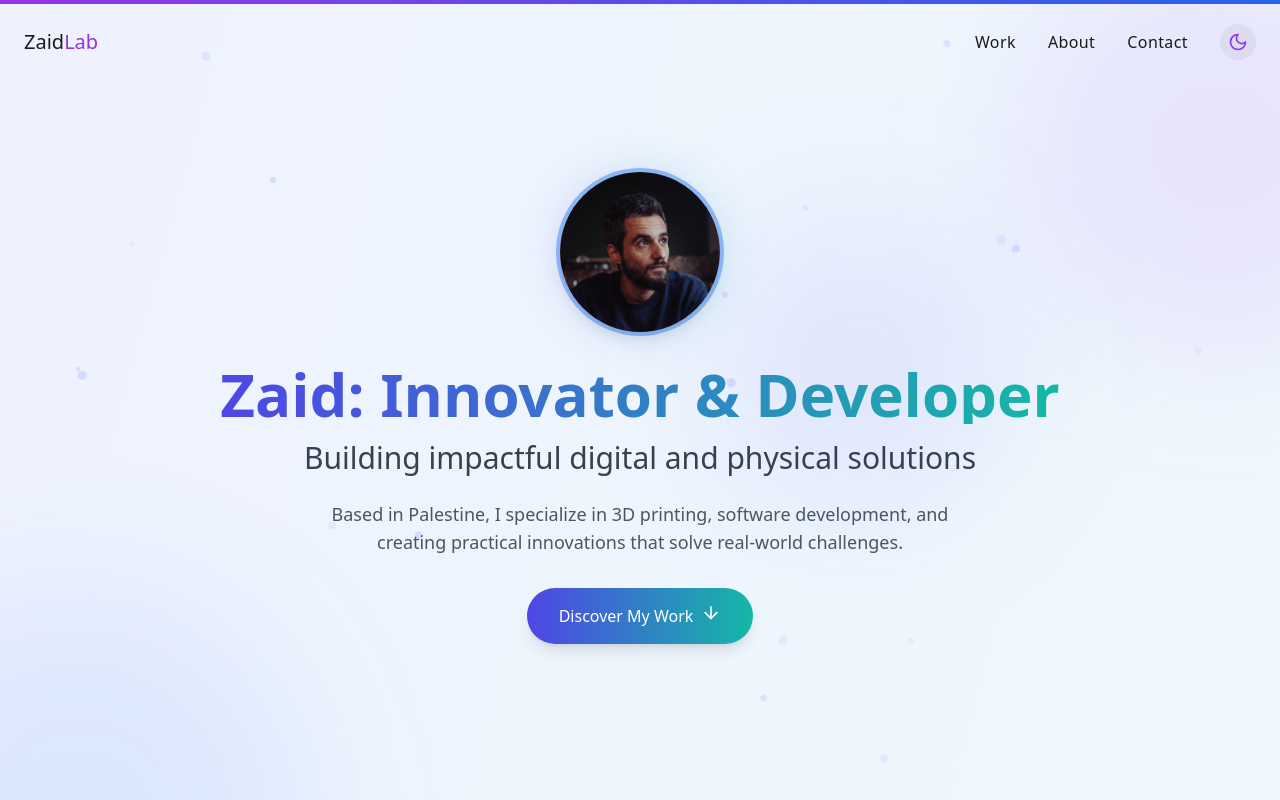
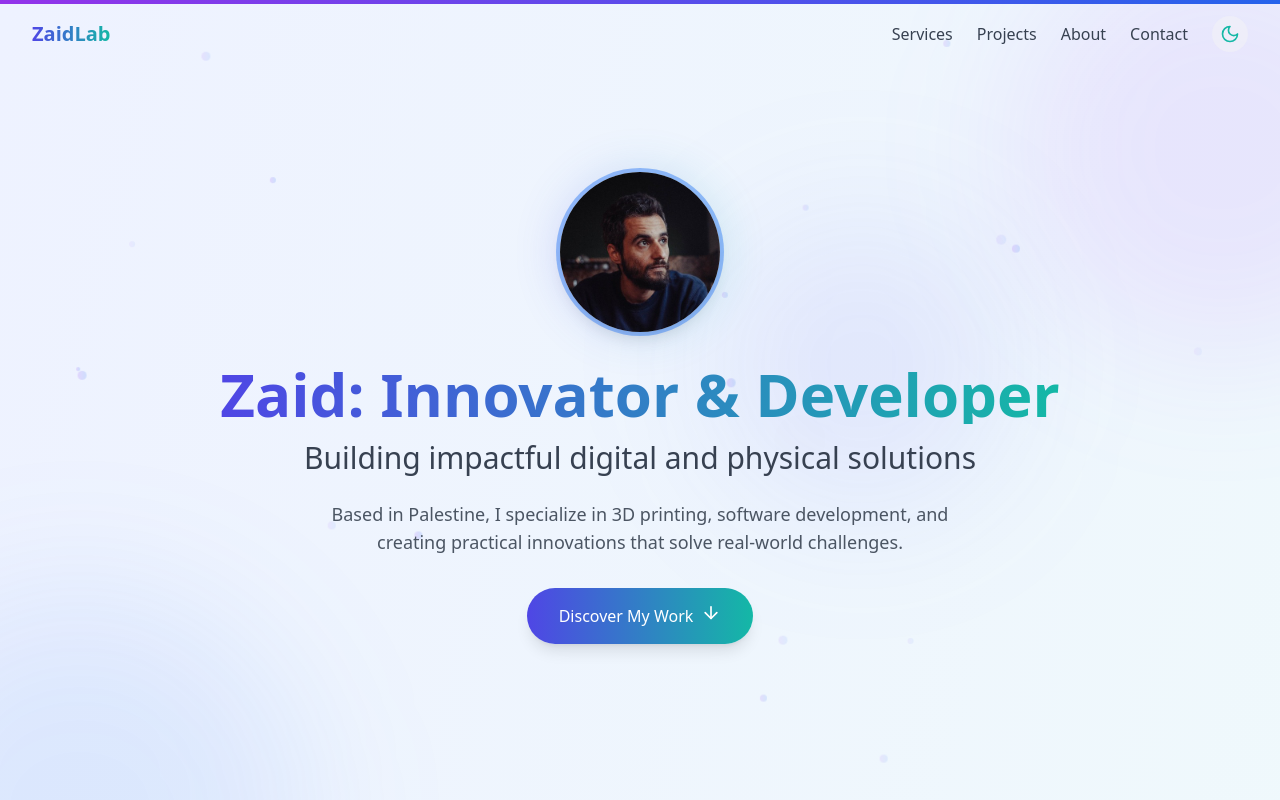
Before and after one commit to Zaidroid/my-portfolio, a React (Vite) app: page / in a window 1280 px wide. Shown: the top 800 px of the page. Built offline with nearby package versions, Linux system fonts and the light colour scheme.

Commit message:
Update Header.tsx

```diff
--- a/src/components/Header.tsx
+++ b/src/components/Header.tsx
@@ -1,6 +1,5 @@
-// src/components/Header.tsx (updated)
+import { motion, AnimatePresence } from 'framer-motion';
 import { useState, useEffect } from 'react';
-import { motion, AnimatePresence } from 'framer-motion';
 import { Menu, X, Moon, Sun } from 'lucide-react';
 
 interface HeaderProps {
@@ -12,162 +11,201 @@ export default function Header({ isDarkMode, toggleDarkMode }: HeaderProps) {
   const [isScrolled, setIsScrolled] = useState(false);
   const [isMobileMenuOpen, setIsMobileMenuOpen] = useState(false);
 
+  // Scroll listener for header background
   useEffect(() => {
     const handleScroll = () => {
-      setIsScrolled(window.scrollY > 50);
+      setIsScrolled(window.scrollY > 20);
     };
-
     window.addEventListener('scroll', handleScroll);
     return () => window.removeEventListener('scroll', handleScroll);
   }, []);
 
+  // Smooth scroll to section
   const scrollToSection = (sectionId: string) => {
     const element = document.getElementById(sectionId);
-    element?.scrollIntoView({ behavior: 'smooth' });
+    if (element) {
+      element.scrollIntoView({ behavior: 'smooth' });
+    }
     setIsMobileMenuOpen(false);
   };
 
+  // Updated menu items with "Projects" linking to "recent-projects"
   const menuItems = [
-    { id: 'work', label: 'Work' },
+    { id: 'services', label: 'Services' },
+    { id: 'projects', label: 'Projects' }, // Changed id to "recent-projects"
     { id: 'about', label: 'About' },
-    { id: 'contact', label: 'Contact' }
+    { id: 'contact', label: 'Contact' },
   ];
+
+  // Animation variants
+  const navVariants = {
+    hidden: { opacity: 0, y: -20 },
+    visible: (i: number) => ({
+      opacity: 1,
+      y: 0,
+      transition: { duration: 0.5, delay: i * 0.1, ease: 'easeOut' },
+    }),
+  };
+
+  const mobileMenuVariants = {
+    hidden: { opacity: 0, y: '100%' },
+    visible: {
+      opacity: 1,
+      y: 0,
+      transition: { duration: 0.4, ease: 'easeOut' },
+    },
+    exit: { opacity: 0, y: '100%', transition: { duration: 0.3, ease: 'easeIn' } },
+  };
 
   return (
     <>
       {/* Desktop Navigation */}
       <motion.header
         className={`fixed top-0 left-0 right-0 z-50 transition-all duration-300 ${
-          isScrolled ? 'py-3 bg-[rgb(var(--background))]/90 backdrop-blur-lg shadow-md' : 'py-6'
+          isScrolled
+            ? 'py-2 bg-white/80 dark:bg-gray-900/80 backdrop-blur-md shadow-md'
+            : 'py-4 bg-transparent'
         }`}
         initial={{ y: -100 }}
         animate={{ y: 0 }}
-        transition={{ duration: 0.6, ease: [0.215, 0.61, 0.355, 1] }}
+        transition={{ duration: 0.5, ease: 'easeOut' }}
       >
-        <nav className="max-w-7xl mx-auto px-6">
+        <nav className="max-w-7xl mx-auto px-4 sm:px-6 lg:px-8">
           <div className="flex items-center justify-between">
+            {/* Logo */}
             <motion.div
               whileHover={{ scale: 1.05 }}
               whileTap={{ scale: 0.95 }}
               className="flex items-center"
             >
-              <a href="#" className="text-xl font-medium">Zaid<span className="text-purple-600 dark:text-blue-500">Lab</span></a>
+              <a
+                href="#hero"
+                onClick={(e) => {
+                  e.preventDefault();
+                  scrollToSection('hero');
+                }}
+                className="text-xl font-semibold bg-clip-text text-transparent bg-gradient-to-r from-indigo-600 to-teal-500 dark:from-cyan-400 dark:to-teal-400"
+              >
+                ZaidLab
+              </a>
             </motion.div>
 
+            {/* Mobile Menu Toggle */}
             <motion.button
-              className="md:hidden p-2 rounded-full hover:bg-[rgb(var(--foreground))]/5"
+              className="md:hidden p-2 rounded-full bg-gray-100/50 dark:bg-gray-800/50 hover:bg-teal-500/20 dark:hover:bg-cyan-400/20 transition-colors"
               onClick={() => setIsMobileMenuOpen(true)}
               whileHover={{ scale: 1.1 }}
               whileTap={{ scale: 0.9 }}
+              aria-label="Open menu"
             >
-              <Menu className="w-6 h-6" />
+              <Menu className="w-6 h-6 text-gray-700 dark:text-gray-200" />
             </motion.button>
 
-            <div className="hidden md:flex items-center space-x-8">
-              <div className="flex items-center space-x-8">
+            {/* Desktop Menu */}
+            <div className="hidden md:flex items-center space-x-6">
               {menuItems.map((item, index) => (
                 <motion.button
                   key={item.id}
                   onClick={() => scrollToSection(item.id)}
-                    className="nav-link text-base"
-                    initial={{ opacity: 0, y: -20 }}
-                    animate={{ opacity: 1, y: 0 }}
-                    transition={{
-                      duration: 0.5,
-                      delay: 0.1 + index * 0.1,
-                      ease: [0.215, 0.61, 0.355, 1]
-                    }}
+                  className="relative text-base font-medium text-gray-700 dark:text-gray-200 hover:text-teal-500 dark:hover:text-cyan-400 transition-colors"
+                  custom={index}
+                  variants={navVariants}
+                  initial="hidden"
+                  animate="visible"
                   whileHover={{ y: -2 }}
                 >
-                    {item.label}
+                  <span>{item.label}</span>
+                  <motion.span
+                    className="absolute bottom-0 left-0 w-full h-0.5 bg-gradient-to-r from-indigo-600 to-teal-500 dark:from-cyan-400 dark:to-teal-400"
+                    initial={{ scaleX: 0 }}
+                    whileHover={{ scaleX: 1 }}
+                    transition={{ duration: 0.2, ease: 'easeOut' }}
+                  />
                 </motion.button>
               ))}
-              </div>
-
               <motion.button
-                className="p-2 rounded-full bg-[rgb(var(--foreground))]/5 hover:bg-[rgb(var(--foreground))]/10 transition-colors duration-300"
+                className="p-2 rounded-full bg-gray-100/50 dark:bg-gray-800/50 hover:bg-teal-500/20 dark:hover:bg-cyan-400/20 transition-colors"
                 onClick={toggleDarkMode}
-                whileHover={{ scale: 1.1, rotate: 15 }}
+                whileHover={{ scale: 1.1, rotate: 180 }}
                 whileTap={{ scale: 0.9 }}
-                initial={{ opacity: 0 }}
-                animate={{ opacity: 1 }}
-                transition={{ delay: 0.5 }}
+                aria-label={isDarkMode ? 'Switch to light mode' : 'Switch to dark mode'}
               >
-                {isDarkMode ?
-                  <Sun className="w-5 h-5 text-yellow-400" /> :
-                  <Moon className="w-5 h-5 text-purple-600" />
-                }
+                {isDarkMode ? (
+                  <Sun className="w-5 h-5 text-cyan-300" />
+                ) : (
+                  <Moon className="w-5 h-5 text-teal-500" />
+                )}
               </motion.button>
             </div>
           </div>
         </nav>
       </motion.header>
 
-      {/* Mobile Menu - with improved animations */}
+      {/* Mobile Menu */}
       <AnimatePresence>
         {isMobileMenuOpen && (
           <motion.div
-            initial={{ opacity: 0 }}
-            animate={{ opacity: 1 }}
-            exit={{ opacity: 0, transition: { duration: 0.3 } }}
-            className="fixed inset-0 bg-[rgb(var(--background))]/95 backdrop-blur-lg z-50 flex flex-col justify-center items-center"
+            className="fixed inset-0 z-50 bg-white/95 dark:bg-gray-900/95 backdrop-blur-md flex flex-col"
+            variants={mobileMenuVariants}
+            initial="hidden"
+            animate="visible"
+            exit="exit"
           >
+            {/* Close Button */}
+            <div className="flex justify-end p-4">
               <motion.button
-              className="absolute top-6 right-6 p-2 rounded-full bg-[rgb(var(--foreground))]/5"
+                className="p-2 rounded-full bg-gray-100/50 dark:bg-gray-800/50 hover:bg-teal-500/20 dark:hover:bg-cyan-400/20 transition-colors"
                 onClick={() => setIsMobileMenuOpen(false)}
                 whileHover={{ scale: 1.1, rotate: 90 }}
                 whileTap={{ scale: 0.9 }}
+                aria-label="Close menu"
               >
-              <X className="w-6 h-6" />
+                <X className="w-6 h-6 text-gray-700 dark:text-gray-200" />
               </motion.button>
+            </div>
 
-            <motion.nav
-              className="flex flex-col items-center space-y-10"
-              variants={{
-                hidden: { opacity: 0 },
-                visible: {
-                  opacity: 1,
-                  transition: { staggerChildren: 0.1, delayChildren: 0.2 }
-                }
-              }}
-              initial="hidden"
-              animate="visible"
-            >
-              {menuItems.map((item) => (
+            {/* Mobile Navigation */}
+            <nav className="flex flex-col items-center justify-center flex-grow space-y-8">
+              {menuItems.map((item, index) => (
                 <motion.button
                   key={item.id}
                   onClick={() => scrollToSection(item.id)}
-                  className="text-3xl nav-link relative"
-                  variants={{
-                    hidden: { opacity: 0, y: 50 },
-                    visible: { opacity: 1, y: 0, transition: { duration: 0.6 } }
-                  }}
-                  whileHover={{ scale: 1.1 }}
+                  className="text-2xl font-medium text-gray-700 dark:text-gray-200 hover:text-teal-500 dark:hover:text-cyan-400 relative"
+                  initial={{ opacity: 0, y: 20 }}
+                  animate={{ opacity: 1, y: 0 }}
+                  transition={{ delay: index * 0.1, duration: 0.4, ease: 'easeOut' }}
+                  whileHover={{ scale: 1.05 }}
                   whileTap={{ scale: 0.95 }}
                 >
-                  {item.label}
+                  <span>{item.label}</span>
+                  <motion.span
+                    className="absolute bottom-0 left-0 w-full h-0.5 bg-gradient-to-r from-indigo-600 to-teal-500 dark:from-cyan-400 dark:to-teal-400"
+                    initial={{ scaleX: 0 }}
+                    whileHover={{ scaleX: 1 }}
+                    transition={{ duration: 0.2, ease: 'easeOut' }}
+                  />
                 </motion.button>
               ))}
-
               <motion.button
-                className="mt-10 p-3 rounded-full bg-[rgb(var(--foreground))]/5"
+                className="p-3 rounded-full bg-gray-100/50 dark:bg-gray-800/50 hover:bg-teal-500/20 dark:hover:bg-cyan-400/20 transition-colors"
                 onClick={() => {
                   toggleDarkMode();
                   setIsMobileMenuOpen(false);
                 }}
-                variants={{
-                  hidden: { opacity: 0, y: 50 },
-                  visible: { opacity: 1, y: 0, transition: { duration: 0.6, delay: 0.3 } }
-                }}
-                whileHover={{ scale: 1.1, rotate: 15 }}
+                initial={{ opacity: 0, y: 20 }}
+                animate={{ opacity: 1, y: 0 }}
+                transition={{ delay: menuItems.length * 0.1, duration: 0.4, ease: 'easeOut' }}
+                whileHover={{ scale: 1.1, rotate: 180 }}
                 whileTap={{ scale: 0.9 }}
+                aria-label={isDarkMode ? 'Switch to light mode' : 'Switch to dark mode'}
               >
-                {isDarkMode ?
-                  <Sun className="w-6 h-6 text-yellow-400" /> :
-                  <Moon className="w-6 h-6 text-purple-600" />
-                }
+                {isDarkMode ? (
+                  <Sun className="w-6 h-6 text-cyan-300" />
+                ) : (
+                  <Moon className="w-6 h-6 text-teal-500" />
+                )}
               </motion.button>
-            </motion.nav>
+            </nav>
           </motion.div>
         )}
       </AnimatePresence>
```
Lines whose indentation alone changed are shown as unchanged.
